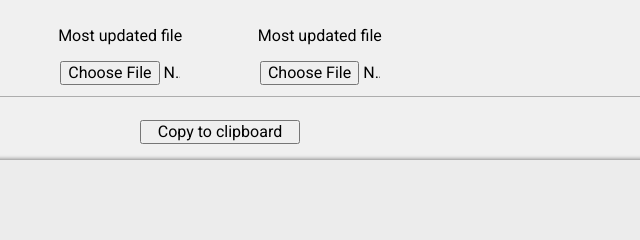
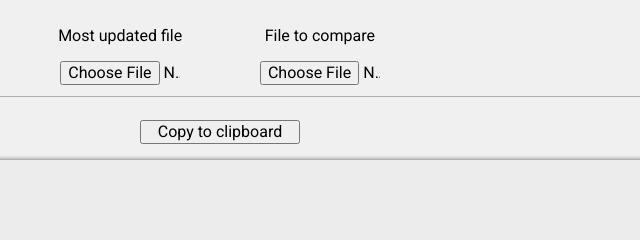
Before and after one commit to elad12390/i18-json-diff, a plain HTML site: page index.html in a window 1280 px wide. Shown: the top 240 px of the page, 420-1060 px from the left. Drawn offline with Linux system fonts and the light colour scheme.

Commit message:
changed text

```diff
--- a/index.html
+++ b/index.html
@@ -14,7 +14,7 @@
         <div class="inputs-wrapper">
             <div class="inputs">
                 <div><label for="firstFile">Most updated file  </label><input type="file" id="firstFile"/></div>
-                <div><label for="firstFile">Most updated file  </label><input type="file" id="secondFile"/></div>
+                <div><label for="firstFile">File to compare  </label><input type="file" id="secondFile"/></div>
             </div>
         </div>
         <div class="outputs">
```
